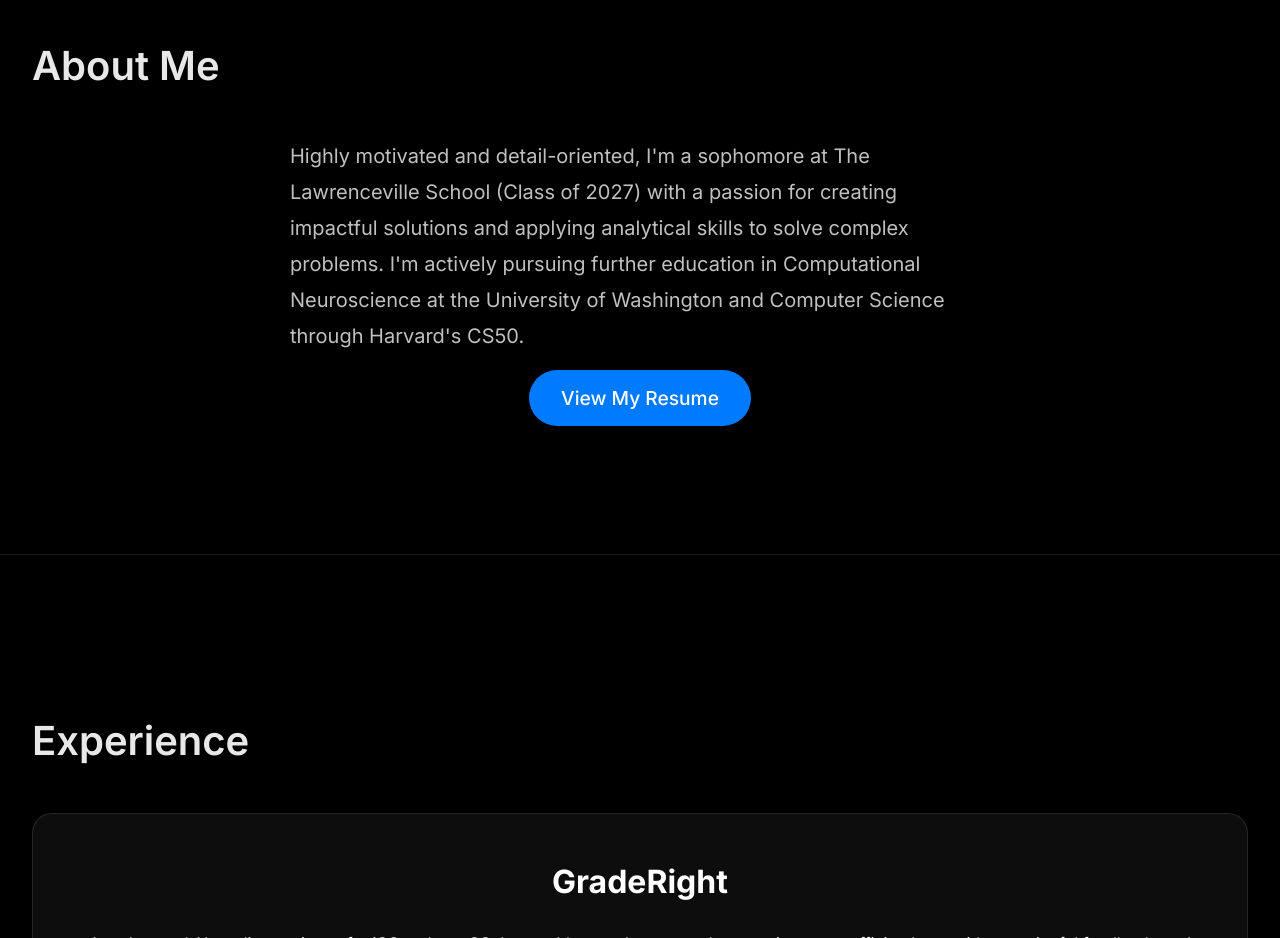
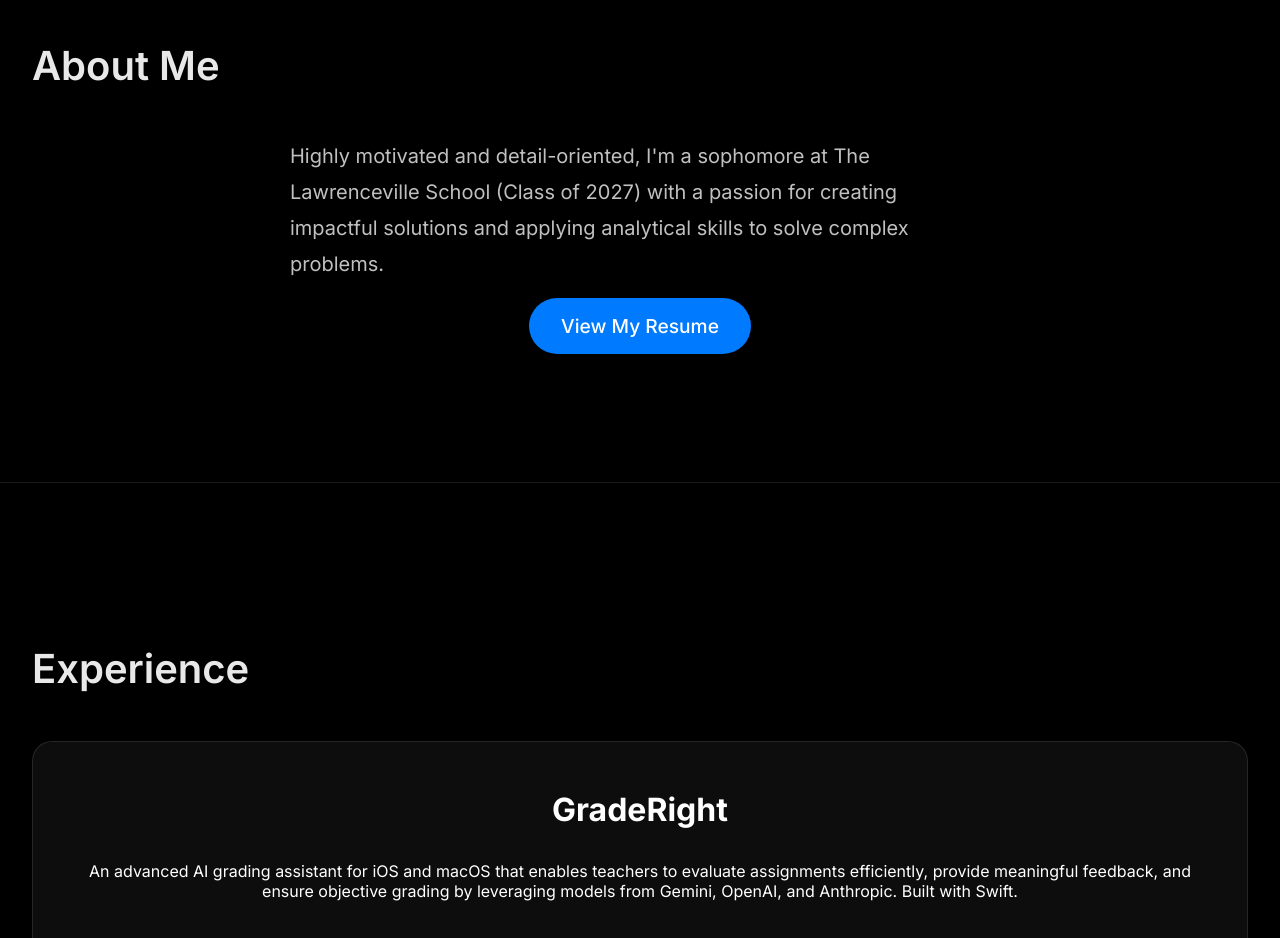
Before and after one commit to R-madhok/Portfolio, a plain HTML site: page index.html in a window 1280 px wide. Shown: the part 2520-3458 px from the top of the page. Drawn offline with Linux system fonts and the light colour scheme.

Commit message:
Update index.html

```diff
--- a/index.html
+++ b/index.html
@@ -40,7 +40,7 @@
         <section id="about" class="scroll-section">
             <div class="section-content">
                 <h2 class="fade-in">About Me</h2>
-                <p class="fade-in">Highly motivated and detail-oriented, I'm a sophomore at The Lawrenceville School (Class of 2027) with a passion for creating impactful solutions and applying analytical skills to solve complex problems. I'm actively pursuing further education in Computational Neuroscience at the University of Washington and Computer Science through Harvard's CS50.</p>
+                <p class="fade-in">Highly motivated and detail-oriented, I'm a sophomore at The Lawrenceville School (Class of 2027) with a passion for creating impactful solutions and applying analytical skills to solve complex problems.</p>
                 <a href="Rohan Madhok Resume April 2025 (1).pdf" class="cta-button fade-in" target="_blank" rel="noopener noreferrer">View My Resume</a>
             </div>
         </section>
```
